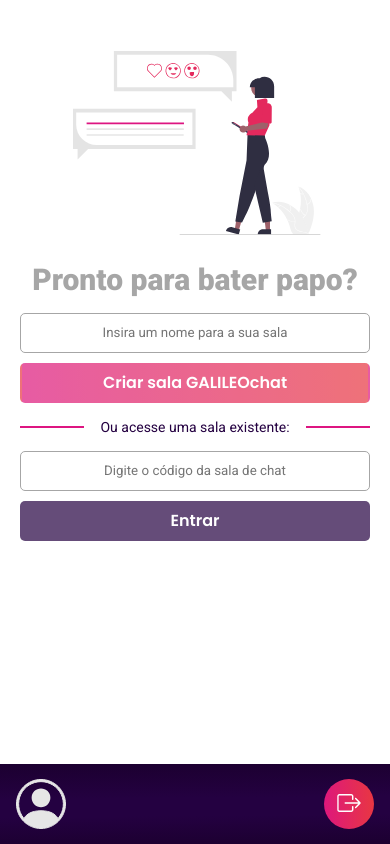
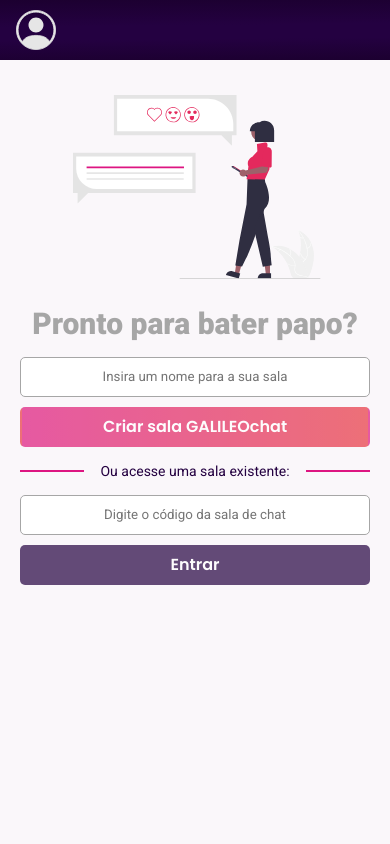
Before and after one commit to camilaheinzmann/galileo-chat, a React (Create React App) app: page /app in a window 390 px wide. Built offline with nearby package versions, Linux system fonts and the light colour scheme; no server answers.

Commit message:
fix responsiveness details and adds logout function

```diff
--- a/src/components/Aside/index.tsx
+++ b/src/components/Aside/index.tsx
@@ -5,18 +5,20 @@
 import { ReactComponent as LogoutIcon } from "../../assets/icons/logout.svg";
 
 function Aside() {
-  const { user } = useAuth();
+  const { user, signOut } = useAuth();
 
   return (
     <AsideWrapper>
       {user ? (
-        <img src={user?.avatar} alt={user?.name} title={user.name} />
+        <>
+          <img src={user?.avatar} alt={user?.name} title={user.name} />
+          <Button title="Sair">
+            <LogoutIcon onClick={signOut} />
+          </Button>
+        </>
       ) : (
         <PersonIcon />
       )}
-      <Button title="Sair">
-        <LogoutIcon />
-      </Button>
     </AsideWrapper>
   );
 }
--- a/src/components/Aside/styles.ts
+++ b/src/components/Aside/styles.ts
@@ -30,12 +30,18 @@
 
   @media (max-width: 767px) {
     width: 100%;
-    height: 80px;
+    height: 60px;
 
     flex-direction: row;
     justify-content: space-between;
     padding: 0 1rem;
-    bottom: 0;
+    top: 0;
+
+    > img,
+    svg {
+      width: 40px;
+      height: 40px;
+    }
   }
 `;
 
@@ -48,4 +54,14 @@
   background: linear-gradient(87.88deg, #dd1581 -6.21%, #e83741 100%);
 
   cursor: pointer;
+
+  @media (max-width: 767px) {
+    width: 40px;
+    height: 40px;
+
+    svg {
+      width: 22px;
+      height: 22px;
+    }
+  }
 `;
--- a/src/contexts/authContext.tsx
+++ b/src/contexts/authContext.tsx
@@ -1,4 +1,5 @@
 import { ReactNode, useEffect, useState, createContext } from "react";
+import { useHistory } from "react-router";
 import { auth, firebase } from "../services/firebase";
 
 type User = {
@@ -10,6 +11,7 @@
 type AuthContextType = {
   user: User | undefined;
   signInWithGoogle: () => Promise<void>;
+  signOut: () => Promise<void>;
 };
 
 type AuthContextProviderProps = {
@@ -19,6 +21,8 @@
 export const AuthContext = createContext({} as AuthContextType);
 
 export function AuthContextProvider({ children }: AuthContextProviderProps) {
+  const history = useHistory();
+
   const [user, setUser] = useState<User>();
 
   async function signInWithGoogle() {
@@ -39,6 +43,19 @@
         avatar: photoURL,
       });
     }
+  }
+
+  async function signOut() {
+    await firebase
+      .auth()
+      .signOut()
+      .then(() => {
+        setUser(undefined);
+        history.push("/");
+      })
+      .catch((error) => {
+        alert("Ocorreu um erro ao fazer logout! Por favor, tente novamente.");
+      });
   }
 
   useEffect(() => {
@@ -64,7 +81,7 @@
   }, []);
 
   return (
-    <AuthContext.Provider value={{ user, signInWithGoogle }}>
+    <AuthContext.Provider value={{ user, signInWithGoogle, signOut }}>
       {children}
     </AuthContext.Provider>
   );
--- a/src/pages/Home/styles.ts
+++ b/src/pages/Home/styles.ts
@@ -10,8 +10,7 @@
   justify-content: center;
 
   @media (max-width: 767px) {
-    padding: 1rem;
-    padding-bottom: 100px;
+    padding: 60px 20px 10px;
   }
 `;
 
--- a/src/pages/Room/styles.ts
+++ b/src/pages/Room/styles.ts
@@ -3,17 +3,13 @@
 
 export const Wrapper = styled.div`
   width: 100%;
-  min-height: 100vh;
   padding: 40px 20px 20px 100px;
-
-  background-color: #faf7fa;
 
   display: flex;
   justify-content: center;
 
   @media (max-width: 767px) {
-    padding: 20px;
-    padding-bottom: 100px;
+    padding: 80px 20px 20px;
   }
 `;
 
@@ -68,7 +64,7 @@
   justify-content: space-between;
 
   @media (max-width: 767px) {
-    height: 400px;
+    height: 60vh;
   }
 `;
 
@@ -86,6 +82,10 @@
   h1 {
     font-size: 20px;
     color: #240141;
+
+    max-width: 70%;
+    overflow-x: hidden;
+    text-overflow: ellipsis;
   }
 
   p {
--- a/src/styles/global.ts
+++ b/src/styles/global.ts
@@ -7,6 +7,10 @@
     box-sizing: border-box;
   }
 
+  body {
+    background-color: #faf7fa;
+  }
+
   body, input {
     font-family: 'Roboto', sans-serif;
   }
```
